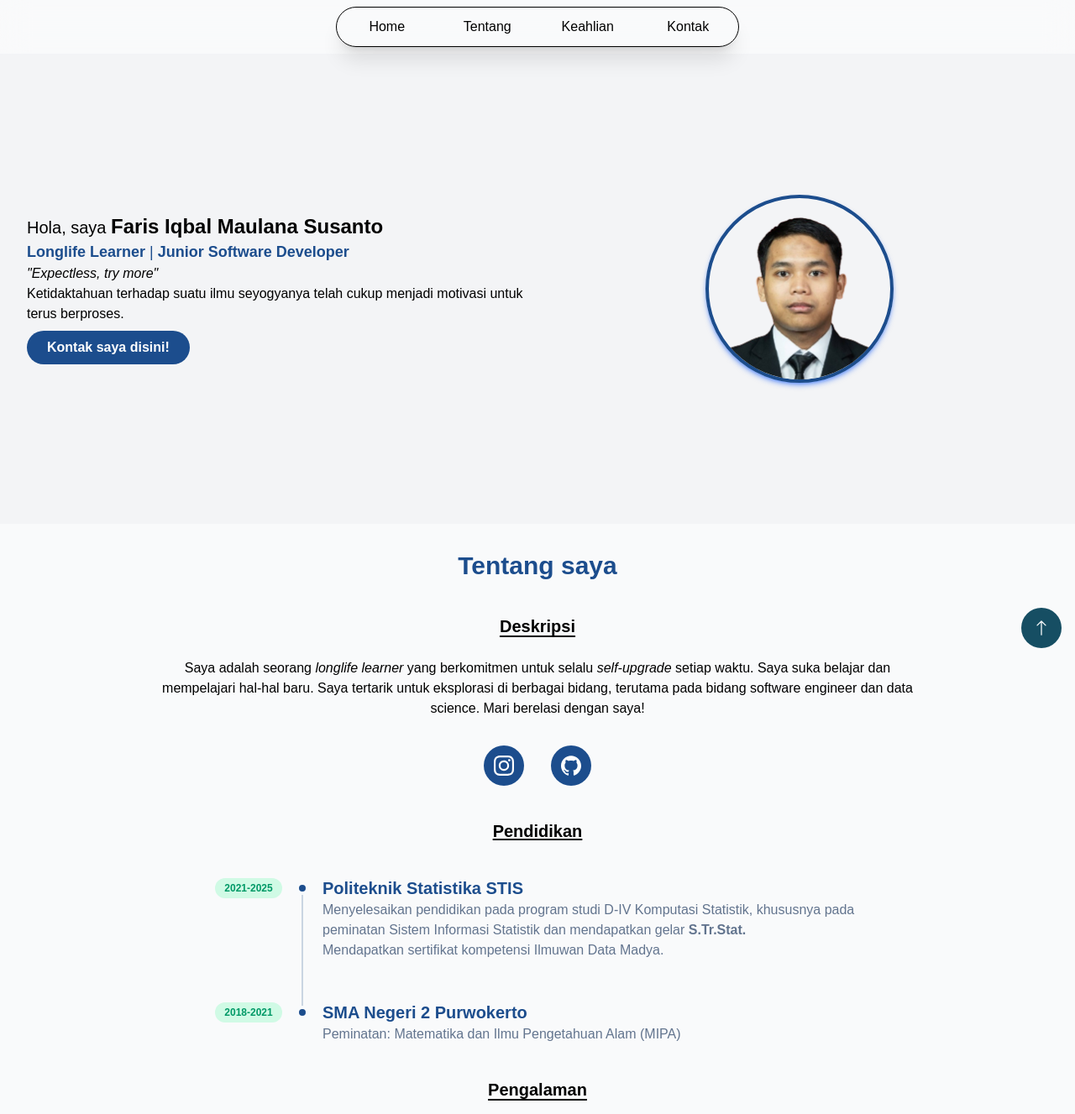
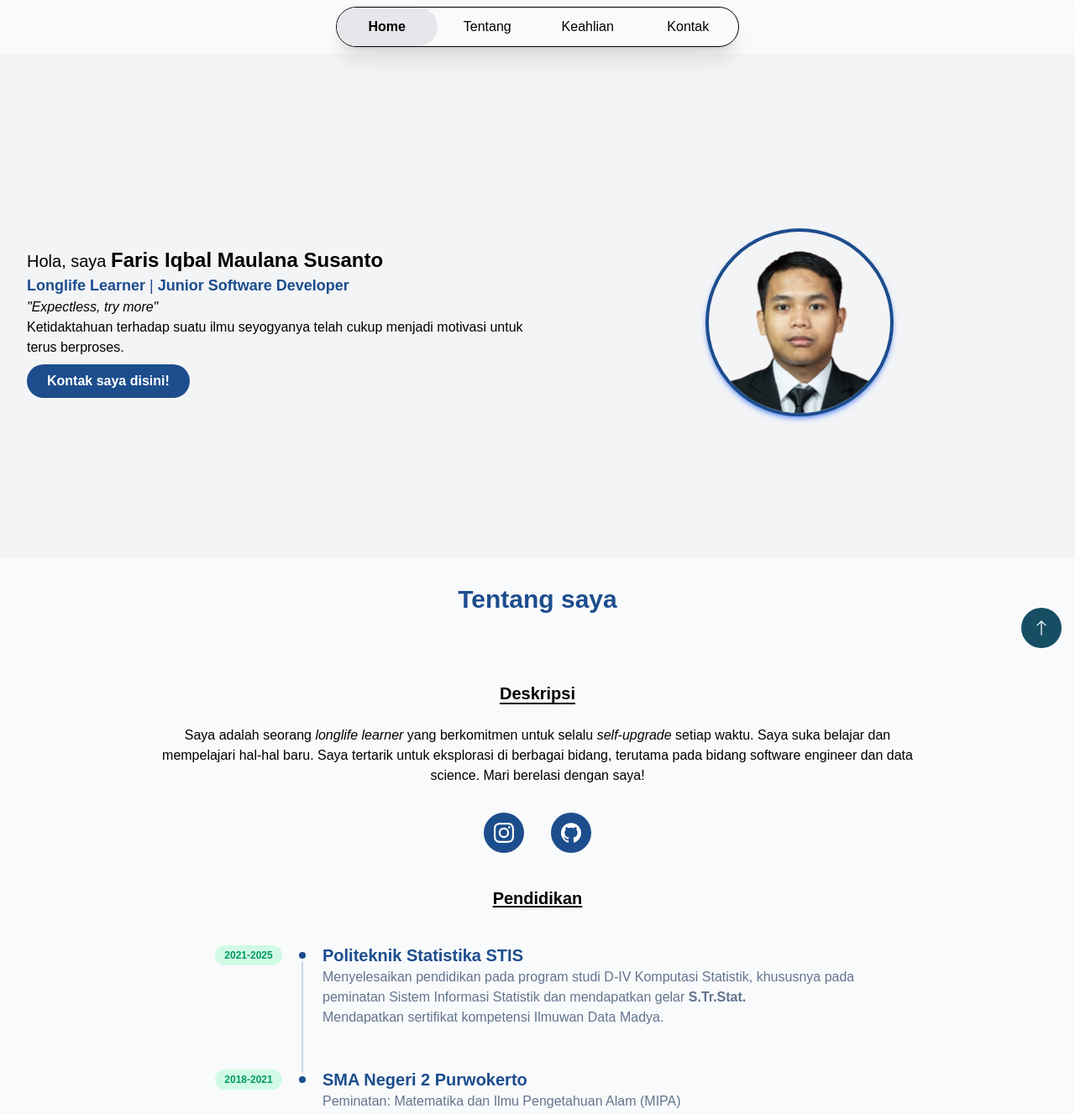
Before and after one commit to smif15/portofolio-tailwind, a website: page index.html in a window 1280 px wide. Shown: the top 1327 px of the page at 84% size. Drawn offline with Linux system fonts and the light colour scheme; a web font is replaced by a local one.

Commit message:
animasi skrol dan navbar, masih ngebug dikit

```diff
--- a/index.html
+++ b/index.html
@@ -24,11 +24,12 @@
         </svg>
      </a>
      <!-- Navbar selesai -->
-     <section class="h-16" id="hero">
-     </section>
+     <div class="h-16">
+     </div>
+
 
      <!-- Hero section mulai -->
-    <section class="container mx-auto">
+    <section id="hero" class="revealing animation-disappear transitioning container mx-auto">
         <div class="px-2 lg:px-4 lg:h-[70vh] flex lg:flex-row-reverse flex-wrap relative">
 
             <!-- Section foto profil mulai -->
@@ -61,12 +62,12 @@
     <!-- Hero section selesai -->
 
     <!-- About mulai -->
-    <section class="container mx-auto text-center bg-gray-50 pb-8" id="about">
+    <section id="about" class="revealing animation-disappear  transitioning container mx-auto text-center bg-gray-50 pb-8">
         <div class="px-8">
             <h1 class="py-8 text-3xl text-primary font-bold">Tentang saya</h1>
 
             <!-- Deskripsi mulai -->
-             <div class="py-2">
+             <div class="py-2 revealing animation-disappear transitioning">
                 <h2 class="font-semibold text-xl underline underline-offset-4 mb-4">Deskripsi</h2>
                 <p class="w-full lg:w-3/4 min-h-24 py-2 mx-auto">
                     Saya adalah seorang <span class="italic">longlife learner</span> yang berkomitmen untuk selalu <span class="italic">self-upgrade</span> setiap waktu. Saya suka belajar dan mempelajari hal-hal baru.
@@ -88,8 +89,8 @@
             <!-- Deskripsi selesai -->
 
             <!-- Pendidikan mulai -->
-            <h2 class="font-semibold text-xl underline underline-offset-2 my-4">Pendidikan</h2>
-            <div class="w-full max-w-3xl text-left mx-auto">
+            <h2 class="revealing animation-disappear transitioning font-semibold text-xl underline underline-offset-2 my-4">Pendidikan</h2>
+            <div class="revealing animation-disappear transitioning w-full max-w-3xl text-left mx-auto">
                 <div class="mx-auto pb-4">
                     <!-- Item #1 -->
                     <div class="relative pl-8 sm:pl-32 py-6 group">
@@ -125,9 +126,9 @@
             <!-- Pendidikan selesai -->
 
             <!-- Pengalaman mulai -->
-            <h2 class="font-semibold text-xl underline underline-offset-4">Pengalaman</h2>
-            <div class="w-full max-w-3xl text-left mx-auto">
-                <div class="mx-auto">
+            <h2 class="revealing animation-disappear transitioning font-semibold text-xl underline underline-offset-4">Pengalaman</h2>
+            <div class="revealing animation-disappear transitioning w-full max-w-3xl text-left mx-auto">
+                <div class="mx-auto mb-4">
                     <!-- Item #1 -->
                     <div class="relative pl-8 sm:pl-32 py-6 group">
                         <!-- Vertical line  -->
@@ -214,7 +215,7 @@
     <!-- About selesai -->
 
     <!-- Skill mulai -->
-     <section class="container mx-auto text-center bg-gray-200 pb-8" id="skill">
+     <section class="revealing animation-disappear  transitioning container mx-auto text-center bg-gray-200 pb-8" id="skill">
         <h1 class="py-8 text-3xl text-primary font-bold">Keahlian</h1>
         <div class="flex flex-col lg:flex-row gap-8 px-6 py-4">
             <div class="w-full lg:w-1/2 p-4 bg-white min-h-36 shadow-lg rounded-lg hover:scale-105 transition-all duration-300 ease-in-out">
@@ -255,7 +256,7 @@
     <!-- Skill selesai -->
 
     <!-- Kontak mulai -->
-    <section class="container min-h-84 mx-auto text-center bg-gray-50 pb-8" id="contact">
+    <section class="revealing animation-disappear  transitioning container min-h-96 mx-auto text-center bg-gray-50 pb-8" id="contact">
         <h1 class="py-8 text-3xl text-primary font-bold">Kontak saya</h1>
         <img src="img/email.png" class="w-54 mx-auto hover:scale-125 transition-all duration-300 ease-in-out" alt="email">
         <p class="px-4 pb-4">Hubungi saya melalui email dengan memilih tombol di bawah ini!</p>
@@ -264,7 +265,7 @@
      <!-- Kontak selesai -->
 
      <!-- Footer mulai -->
-     <footer id="footer" class="container mx-auto h-16 bg-gray-200 text-center content-center">
+     <footer id="footer" class="revealing animation-disappear  transitioning container mx-auto h-16 bg-gray-200 text-center content-center">
         <p class="px-4 text-xs text-slate-500">
             © 2026 All rights reserved. Dibuat oleh fims dengan penuh ❤️
         </p>
--- a/src/input.css
+++ b/src/input.css
@@ -5,6 +5,18 @@
     --font-sn : "SN Pro", sans-serif;
     --color-primary: #1C4D8D;
     --color-secondary: #164E63;
+}
+
+.animation-appear {
+    @apply opacity-100 translate-y-10
+}
+
+.animation-disappear {
+    @apply opacity-0 translate-y-0
+}
+
+.transitioning {
+    @apply transition-all duration-1000 ease-out
 }
 
 @theme {
--- a/src/script.js
+++ b/src/script.js
@@ -0,0 +1,36 @@
+const observer = new IntersectionObserver((entries) => {
+    entries.forEach((ent) => {
+        if(ent.isIntersecting) {
+            ent.target.classList.replace("animation-disappear", "animation-appear");
+        }
+    });
+});
+const scrollElements = document.querySelectorAll('.revealing');
+scrollElements.forEach((e) => observer.observe(e));
+
+
+const sections = document.querySelectorAll('section');
+const navLinks = document.querySelectorAll('nav ul li');
+const obs = new IntersectionObserver((entries) => {
+    entries.forEach((entry) => {
+        if(entry.isIntersecting) {
+
+            const idDisplaying = entry.target.id;
+            const activeNav = document.querySelector(`li:has(a[href="#${idDisplaying}"])`);
+
+            if(activeNav){
+                //menghapus yang sebelumnya
+                navLinks.forEach(nav => {
+                    nav.classList.remove('font-bold', 'bg-gray-200');
+                });
+
+                //menyeleksi kembali mana yang sedang aktif
+                activeNav.classList.add('font-bold', 'bg-gray-200');
+            }
+        }
+    })
+},
+{threshold: 0, rootMargin: "-20% 0px -75% 0px"}
+);
+
+sections.forEach(s => obs.observe(s));
```
Also changed, not shown: src/output.css.
